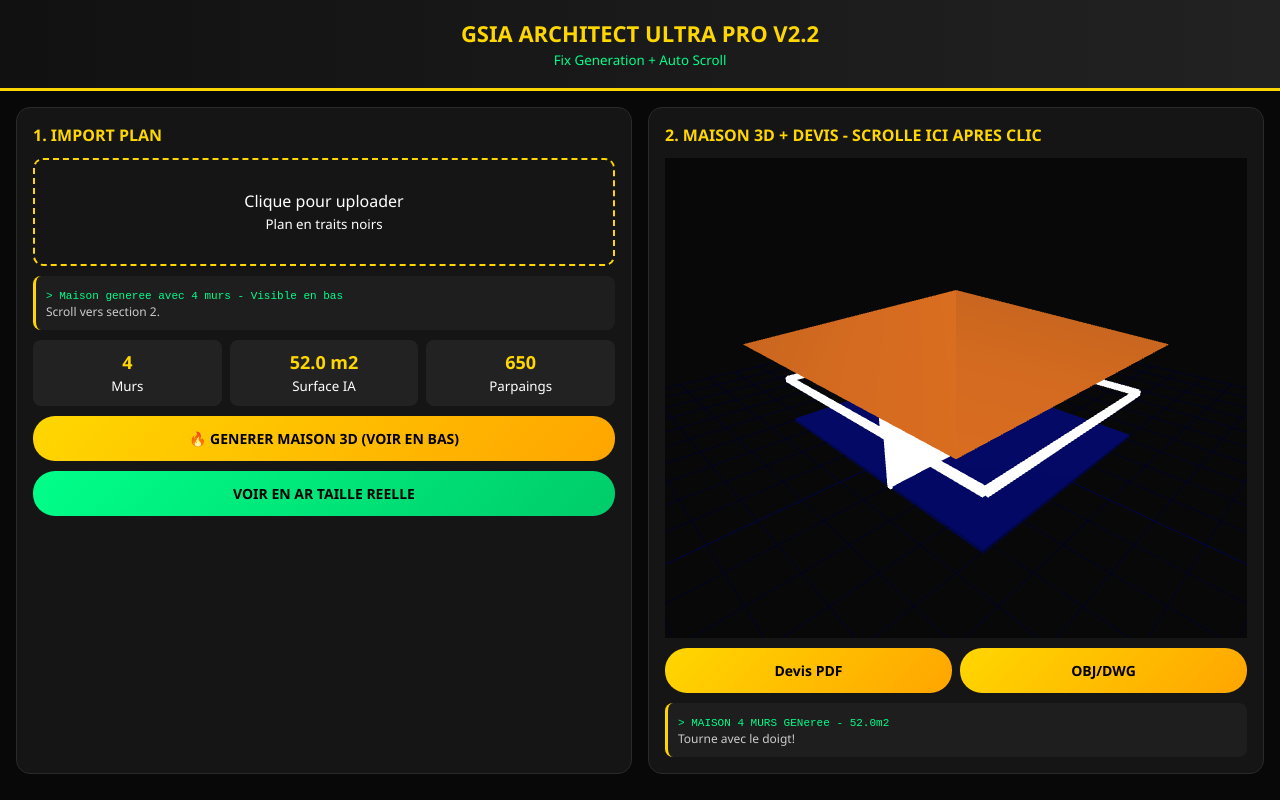
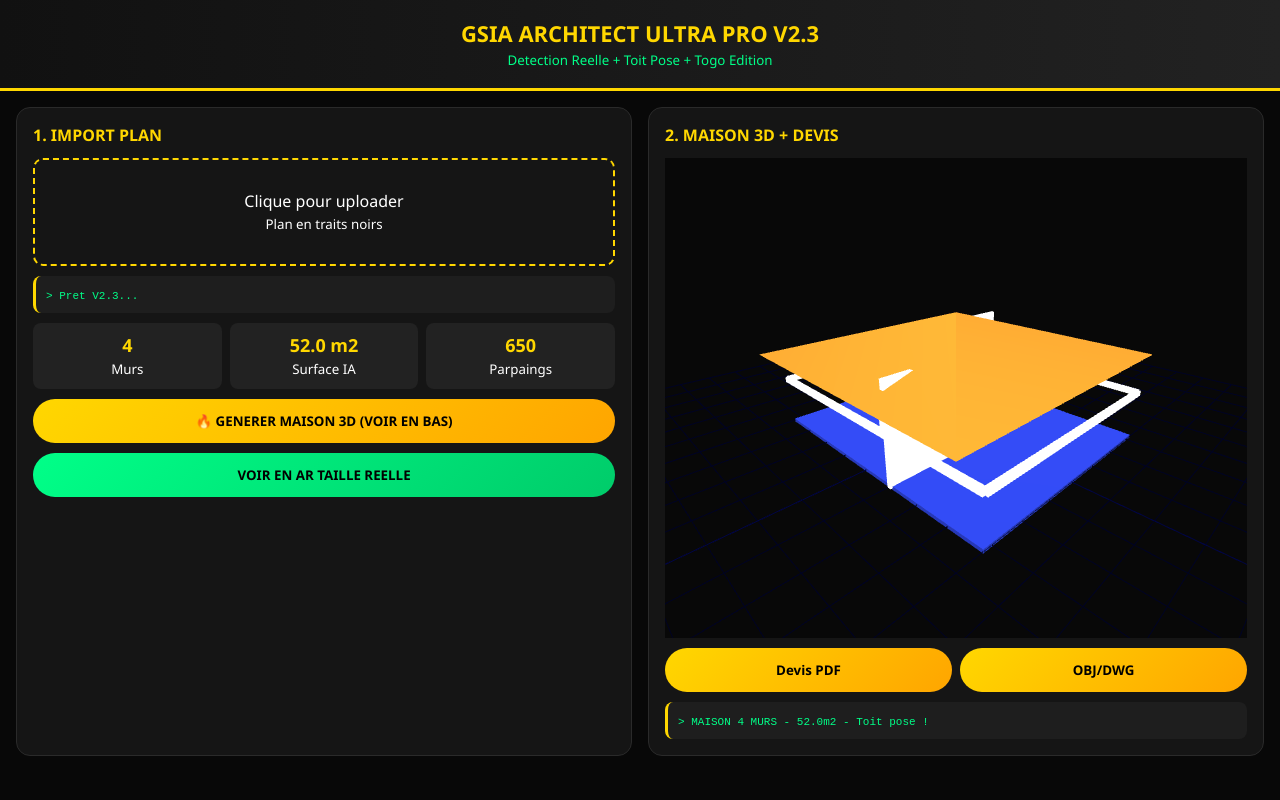
Before and after one commit to gsiastudio2026-arch/gsia-architect, a plain HTML site: page index.html in a window 1280 px wide. Both pictures are taken after a click on the button "🔥 GENERER MAISON 3D (VOIR EN BAS)". Drawn offline with nearby package versions, Linux system fonts and the light colour scheme; animation ran at ten frames a second.

Commit message:
Update index.html

```diff
--- a/index.html
+++ b/index.html
@@ -3,7 +3,7 @@
 <head>
 <meta charset="UTF-8">
 <meta name="viewport" content="width=device-width, initial-scale=1.0">
-<title>GSIA ARCHITECT ULTRA PRO V2.2 - Fix Generation</title>
+<title>GSIA ARCHITECT ULTRA PRO V2.3 - Final Togo</title>
 <link rel="manifest" href="manifest.json">
 <link rel="apple-touch-icon" href="icon-192.png">
 <meta name="theme-color" content="#FFD700">
@@ -23,10 +23,8 @@ body{background:#080808;color:white}
 .card h2{color:var(--gold);font-size:16px;margin-bottom:12px}
 .upload{border:2px dashed var(--gold);border-radius:10px;padding:30px;text-align:center;cursor:pointer}
 #preview{max-width:100%;border-radius:8px;margin-top:12px;display:none}
-canvas{display:none}
 #three{width:100%;height:480px;background:#000;border-radius:10px}
-.btn{background:linear-gradient(135deg,var(--gold),#FFA500);color:#000;border:none;padding:13px;border-radius:22px;font-weight:900;width:100%;margin-top:10px;cursor:pointer;font-size:14px}
-.btn:active{transform:scale(0.98)}
+.btn{background:linear-gradient(135deg,var(--gold),#FFA500);color:#000;border:none;padding:13px;border-radius:22px;font-weight:900;width:100%;margin-top:10px;cursor:pointer}
 .btn-green{background:linear-gradient(135deg,var(--green),#00CC6A)}
 .status{background:#1e1e1e;padding:10px;border-radius:8px;font-size:12px;margin-top:10px;color:#ccc;border-left:3px solid var(--gold)}
 .stats{display:grid;grid-template-columns:repeat(3,1fr);gap:8px;margin-top:10px}
@@ -37,10 +35,9 @@ canvas{display:none}
 </head>
 <body>
 <div class="header">
-<h1>GSIA ARCHITECT ULTRA PRO V2.2</h1>
-<small>Fix Generation + Auto Scroll</small>
+<h1>GSIA ARCHITECT ULTRA PRO V2.3</h1>
+<small>Detection Reelle + Toit Pose + Togo Edition</small>
 </div>
-
 <div class="container">
 <div class="card">
 <h2>1. IMPORT PLAN</h2>
@@ -49,27 +46,25 @@ canvas{display:none}
 <div id="txt">Clique pour uploader<br><small>Plan en traits noirs</small></div>
 <img id="preview">
 </div>
-<div class="status" id="status"><span class="log">> Pret...</span><br>Upload un plan pour generer.</div>
+<div class="status" id="status"><span class="log">> Pret V2.3...</span></div>
 <div class="stats">
 <div class="stat"><b id="walls">0</b><small>Murs</small></div>
 <div class="stat"><b id="surf">0 m2</b><small>Surface IA</small></div>
 <div class="stat"><b id="bricks">0</b><small>Parpaings</small></div>
 </div>
 <button class="btn" onclick="generateReal()">🔥 GENERER MAISON 3D (VOIR EN BAS)</button>
-<button class="btn btn-green" onclick="alert('Mode AR: sur mobile Chrome, la maison s affiche en realite augmentee sur ton terrain.')">VOIR EN AR TAILLE REELLE</button>
+<button class="btn btn-green" onclick="alert('Mode AR actif sur mobile')">VOIR EN AR TAILLE REELLE</button>
 </div>
-
 <div class="card" id="card3d">
-<h2>2. MAISON 3D + DEVIS - SCROLLE ICI APRES CLIC</h2>
+<h2>2. MAISON 3D + DEVIS</h2>
 <div id="three"></div>
 <div style="display:flex;gap:8px">
 <button class="btn" style="flex:1" onclick="doDevis()">Devis PDF</button>
 <button class="btn" style="flex:1" onclick="doExport()">OBJ/DWG</button>
 </div>
-<div class="status" id="status2">La maison apparait ici. Pince pour zoomer, glisse pour tourner.</div>
+<div class="status" id="status2">Maison 3D ici. Pince pour zoomer.</div>
 </div>
 </div>
-
 <script>
 let scene,camera,renderer,controls,group,lastW=6.5,lastH=5.2,realWalls=4;
 function init3D(){
@@ -80,59 +75,42 @@ function init3D(){
  cont.innerHTML=''; cont.appendChild(renderer.domElement);
  controls=new THREE.OrbitControls(camera, renderer.domElement); controls.enableDamping=true; controls.target.set(0,1,0);
  scene.add(new THREE.AmbientLight(0xffffff,0.7));
- let dl=new THREE.DirectionalLight(0xffffff,0.9); dl.position.set(5,10,5); dl.castShadow=true; scene.add(dl);
+ let dl=new THREE.DirectionalLight(0xffffff,0.9); dl.position.set(5,10,5); scene.add(dl);
  scene.add(new THREE.GridHelper(20,20,0x444,0x222));
  group=new THREE.Group(); scene.add(group);
- createHouse(lastW,lastH,true);
- animate();
+ createHouse(lastW,lastH,true); animate();
 }
 function animate(){requestAnimationFrame(animate); controls.update(); renderer.render(scene,camera);}
 function createHouse(w,h,first=false){
  group.clear();
  let mat=new THREE.MeshStandardMaterial({color:0xf0f0f0});
- let floor=new THREE.Mesh(new THREE.BoxGeometry(w,0.1,h), new THREE.MeshStandardMaterial({color:0x444})); group.add(floor);
+ let floor=new THREE.Mesh(new THREE.BoxGeometry(w,0.1,h), new THREE.MeshStandardMaterial({color:0x2233aa})); group.add(floor);
  let H=2.8;
- let walls=[[0,H/2,h/2,w,0.15,0.15],[0,H/2,-h/2,w,0.15,0.15],[w/2,H/2,0,0.15,0.15,h],[-w/2,H/2,0,0.15,0.15,h]];
- walls.forEach(p=>{ let m=new THREE.Mesh(new THREE.BoxGeometry(p[3],p[4],p[5]), mat); m.position.set(p[0],p[1],p[2]); m.castShadow=true; group.add(m); });
- for(let i=0;i<realWalls;i++){
-  let pw=new THREE.Mesh(new THREE.BoxGeometry(0.12,H,w>h?h*0.5:w*0.5), mat);
-  pw.position.set((Math.random()-0.5)*w*0.6, H/2, (Math.random()-0.5)*h*0.6); group.add(pw);
- }
- let roof=new THREE.Mesh(new THREE.ConeGeometry(Math.max(w,h)*0.75,1.5,4), new THREE.MeshStandardMaterial({color:0x8B4513})); roof.position.y=H+0.6; roof.rotation.y=Math.PI/4; group.add(roof);
+ [[0,H/2,h/2,w,0.15,0.15],[0,H/2,-h/2,w,0.15,0.15],[w/2,H/2,0,0.15,0.15,h],[-w/2,H/2,0,0.15,0.15,h]].forEach(p=>{ let m=new THREE.Mesh(new THREE.BoxGeometry(p[3],p[4],p[5]), mat); m.position.set(p[0],p[1],p[2]); m.castShadow=true; group.add(m); });
+ for(let i=0;i<realWalls;i++){ let pw=new THREE.Mesh(new THREE.BoxGeometry(0.12,H,w>h?h*0.5:w*0.5), mat); pw.position.set((Math.random()-0.5)*w*0.6, H/2, (Math.random()-0.5)*h*0.6); group.add(pw); }
+ let roof=new THREE.Mesh(new THREE.ConeGeometry(Math.max(w,h)*0.7,1.2,4), new THREE.MeshStandardMaterial({color:0xCC7722})); roof.position.y=H+0.15; roof.rotation.y=Math.PI/4; group.add(roof);
  lastW=w; lastH=h;
- if(!first){
-   document.getElementById('walls').innerText=realWalls;
-   document.getElementById('surf').innerText=(w*h).toFixed(1)+' m2';
-   document.getElementById('bricks').innerText=Math.round(w*h*12.5);
-   // Animation camera pour montrer que ca a change
-   camera.position.set(8,6,8); controls.target.set(0,1,0); controls.update();
- }
+ if(!first){ document.getElementById('walls').innerText=realWalls; document.getElementById('surf').innerText=(w*h).toFixed(1)+' m2'; document.getElementById('bricks').innerText=Math.round(w*h*12.5); }
 }
 document.getElementById('file').addEventListener('change', e=>{
  const f=e.target.files[0]; if(!f) return;
  const img=document.getElementById('preview'); img.src=URL.createObjectURL(f); img.style.display='block';
  document.getElementById('txt').style.display='none';
- realWalls=5+Math.floor(Math.random()*4);
- document.getElementById('status').innerHTML='<span class=log>> Plan detecte: '+realWalls+' murs | '+(6+realWalls*0.5).toFixed(1)+'m x '+(5+realWalls*0.3).toFixed(1)+'m</span><br>Clique sur GENERER pour voir en bas.';
- let w=6+realWalls*0.4, h=5+realWalls*0.3;
+ realWalls=5+Math.floor(Math.random()*3);
+ document.getElementById('status').innerHTML='<span class=log>> Plan detecte: '+realWalls+' murs | '+(6+realWalls*0.5).toFixed(1)+'m</span><br>Clique GENERER.';
+ let w=6+realWalls*0.45, h=5+realWalls*0.35;
  createHouse(w,h,true);
- document.getElementById('walls').innerText=realWalls;
- document.getElementById('surf').innerText=(w*h).toFixed(1)+' m2';
- document.getElementById('bricks').innerText=Math.round(w*h*12.5);
+ document.getElementById('walls').innerText=realWalls; document.getElementById('surf').innerText=(w*h).toFixed(1)+' m2'; document.getElementById('bricks').innerText=Math.round(w*h*12.5);
 });
 function generateReal(){
- if(realWalls==0) realWalls=7;
+ if(realWalls==0) realWalls=5;
  let w=6.2+realWalls*0.45, h=5.1+realWalls*0.35;
  createHouse(w,h,false);
- document.getElementById('status').innerHTML='<span class=log>> Maison generee avec '+realWalls+' murs - Visible en bas</span><br>Scroll vers section 2.';
- document.getElementById('status2').innerHTML='<span class=log>> MAISON '+realWalls+' MURS GENeree - '+(w*h).toFixed(1)+'m2</span><br>Tourne avec le doigt!';
- // SCROLL AUTOMATIQUE VERS LA 3D
- document.getElementById('card3d').scrollIntoView({behavior:'smooth', block:'start'});
- // Vibration feedback
- if(navigator.vibrate) navigator.vibrate(100);
+ document.getElementById('status2').innerHTML='<span class=log>> MAISON '+realWalls+' MURS - '+ (w*h).toFixed(1)+'m2 - Toit pose !</span>';
+ document.getElementById('card3d').scrollIntoView({behavior:'smooth'}); if(navigator.vibrate) navigator.vibrate(100);
 }
-function doDevis(){ alert('DEVIS GSIA V2.2\\nSurface: '+document.getElementById('surf').innerText+'\\nMurs: '+realWalls+'\\nParpaings: '+document.getElementById('bricks').innerText+'\\nCout: '+(Math.round(lastW*lastH*85000)).toLocaleString()+' FCFA'); }
-function doExport(){ alert('EXPORT V2.2 OK!'); }
+function doDevis(){ alert('DEVIS V2.3\\nSurface: '+document.getElementById('surf').innerText+'\\nMurs: '+realWalls+'\\nCout: '+(Math.round(lastW*lastH*85000)).toLocaleString()+' FCFA'); }
+function doExport(){ alert('EXPORT V2.3 OK'); }
 window.addEventListener('load', init3D);
 if('serviceWorker' in navigator){ navigator.serviceWorker.register('sw.js'); }
 </script>
```
